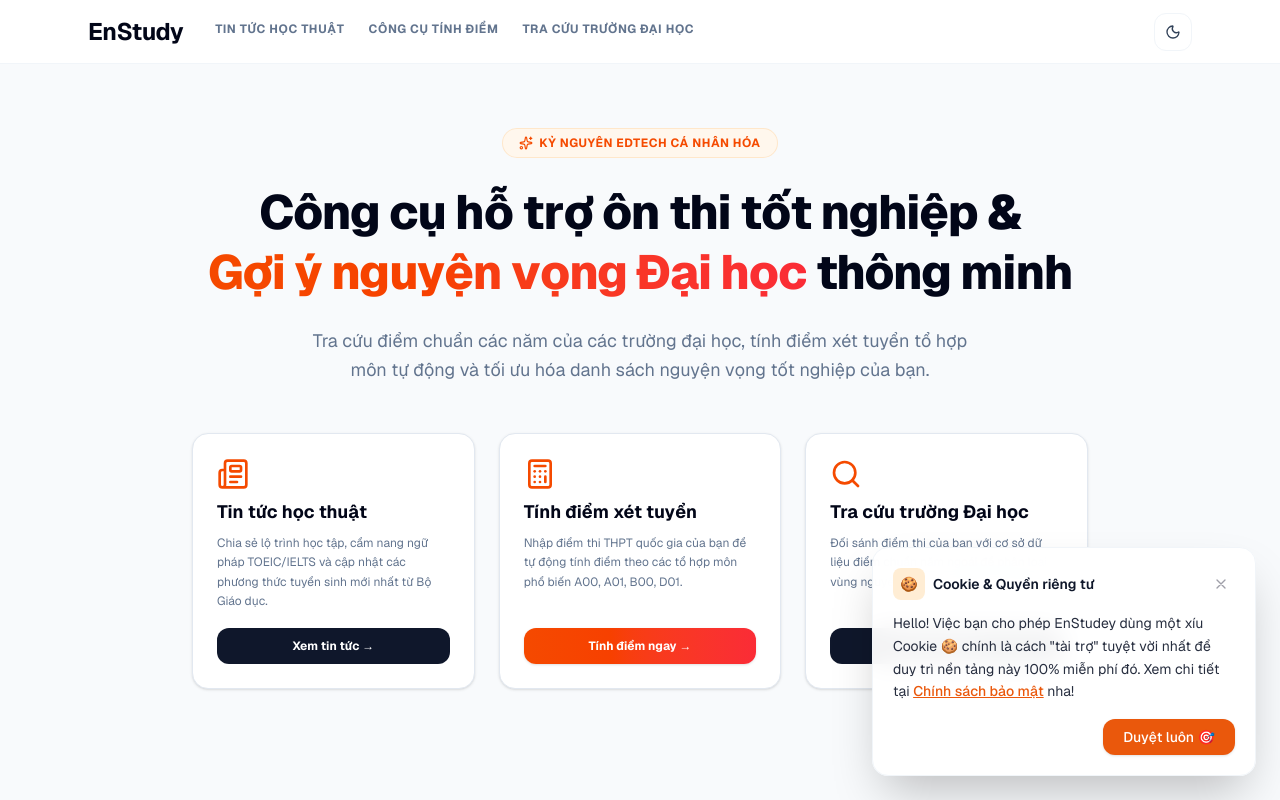
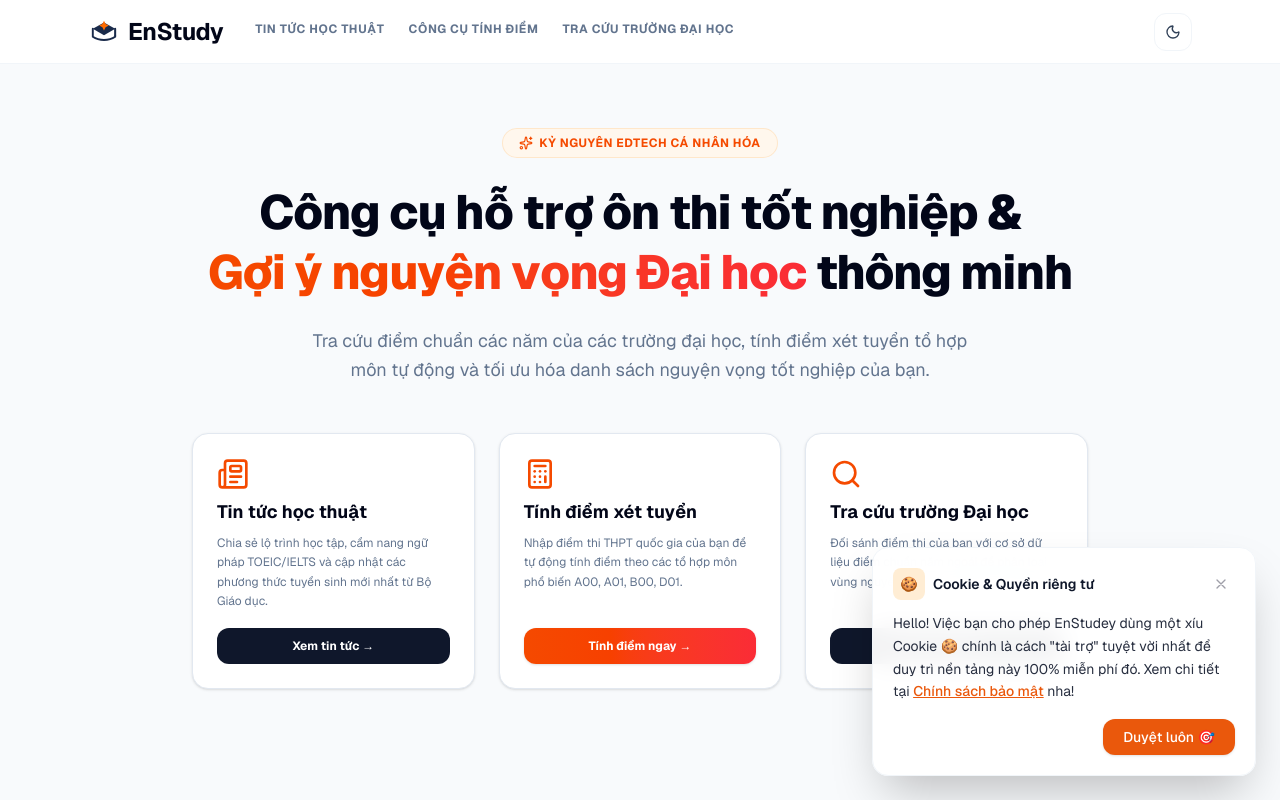
Before and after one commit to enstudey/enstudeyfe, a Next.js app: page / in a window 1280 px wide. Shown: the top 800 px of the page. Built offline with nearby package versions, Linux system fonts and the light colour scheme.

Commit message:
feat: add logo

```diff
--- a/components/Header.tsx
+++ b/components/Header.tsx
@@ -2,6 +2,7 @@
 
 import { useState, useEffect, useRef } from "react";
 import Link from "next/link";
+import Image from "next/image";
 import { usePathname } from "next/navigation";
 import ThemeToggle from "@/components/ThemeToggle";
 
@@ -94,8 +95,9 @@
       <header className={headerClass} data-testid="header-container">
         <nav className="max-w-6xl mx-auto px-6 h-full flex items-center justify-between">
           <div className="flex items-center gap-8">
-            <Link href="/" className="font-bold text-2xl text-slate-950 dark:text-white tracking-tight" data-testid="link-logo">
-              EnStudy
+            <Link href="/" className="flex items-center gap-2 font-bold text-2xl text-slate-950 dark:text-white tracking-tight" data-testid="link-logo">
+              <Image src="/logo.svg" alt="EnStudy Logo" width={32} height={32} className="w-8 h-8" />
+              <span>EnStudy</span>
             </Link>
             <div className="hidden md:flex gap-6">
               <Link href="/tin-tuc" className={getLinkClass("/tin-tuc")} data-testid="link-news">
```
Also changed, not shown: public/logo.svg (added).
